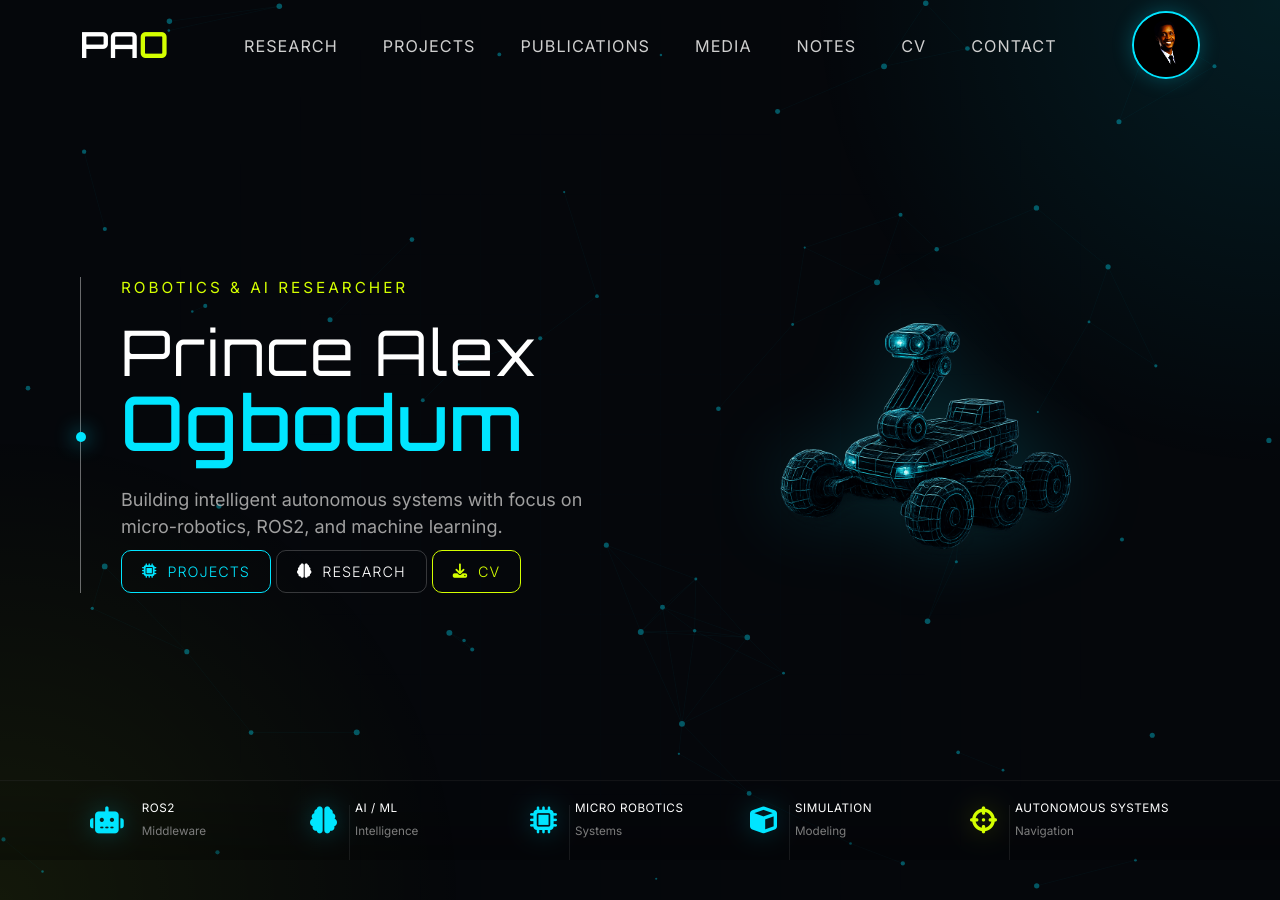
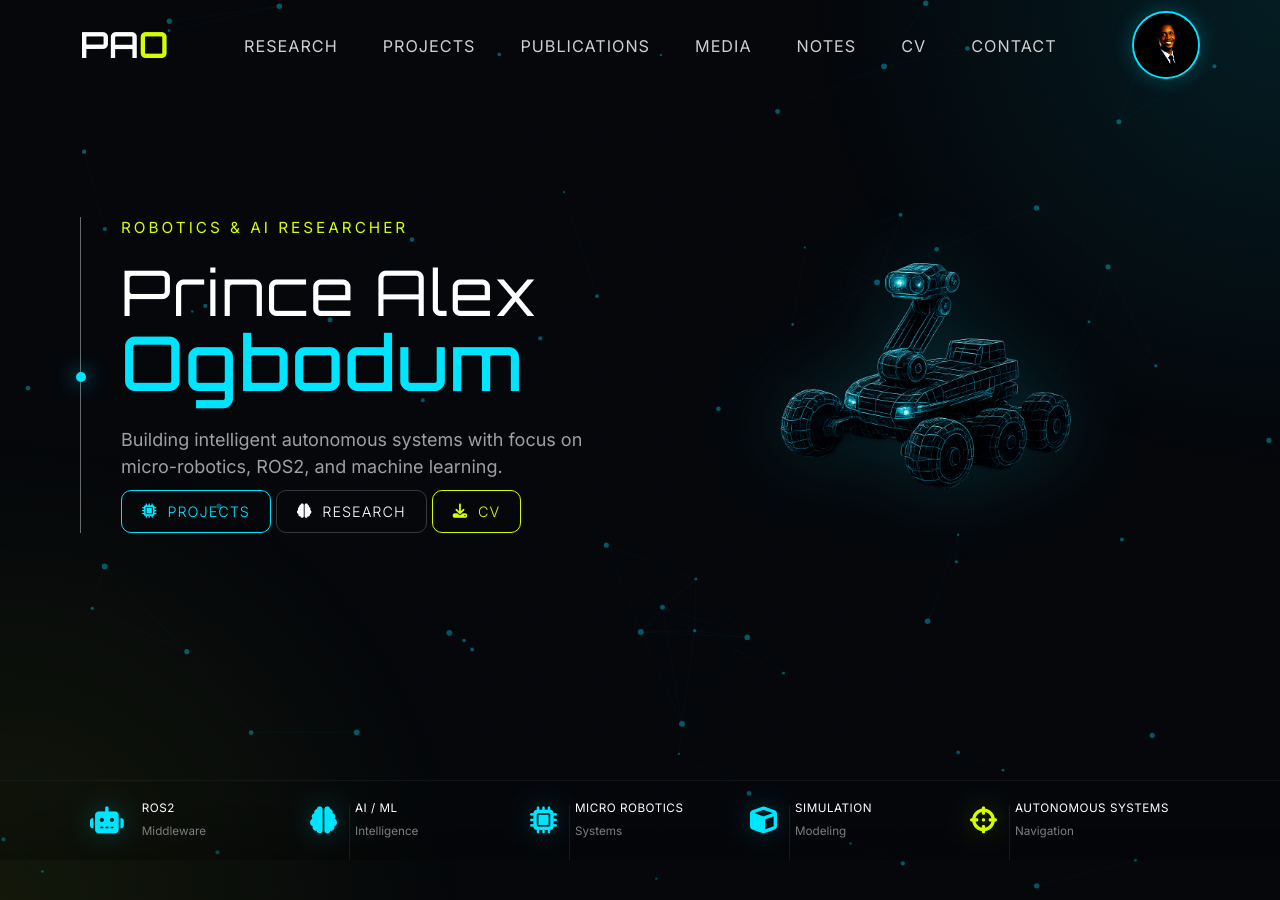
Before and after one commit to PrinssAlex/prinssalex.github.io, a Jekyll site: the page built from _pages/about.md, in a window 1280 px wide. Built offline with Jekyll 4.4.1, drawn with Linux system fonts in a browser that asks for light colours.

Commit message:
Modify padding and position of skills bar
Adjust padding for the main container and set skills bar position to fixed.

```diff
--- a/assets/css/main.scss
+++ b/assets/css/main.scss
@@ -237,7 +237,7 @@
 
     align-items: center;
 
-    padding: 0px 80px 0 80px;
+    padding: 0px 80px 120px 80px;
 
     position: relative;
     z-index: 2;
@@ -419,6 +419,9 @@
 .skills-bar {
     width: 100%;
     height: 80px;
+    position: fixed;
+    bottom: 0;
+    left: 0;
 
     border-top: 1px solid rgba(255,255,255,0.06);
 
```
